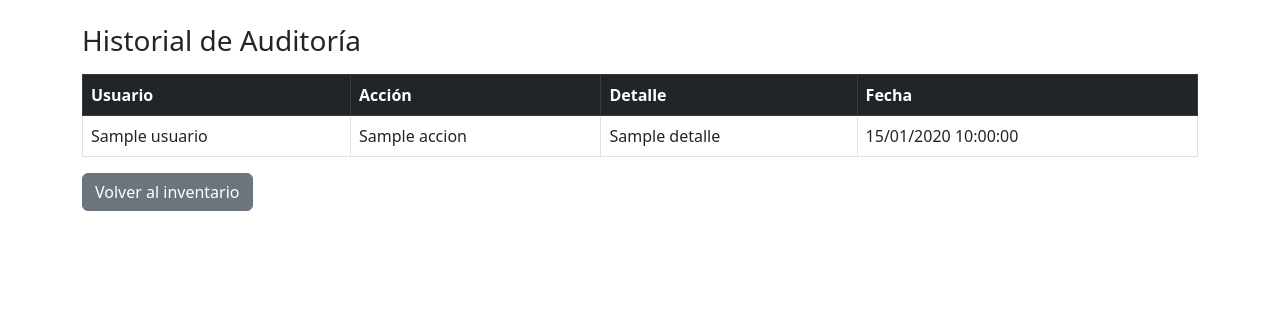
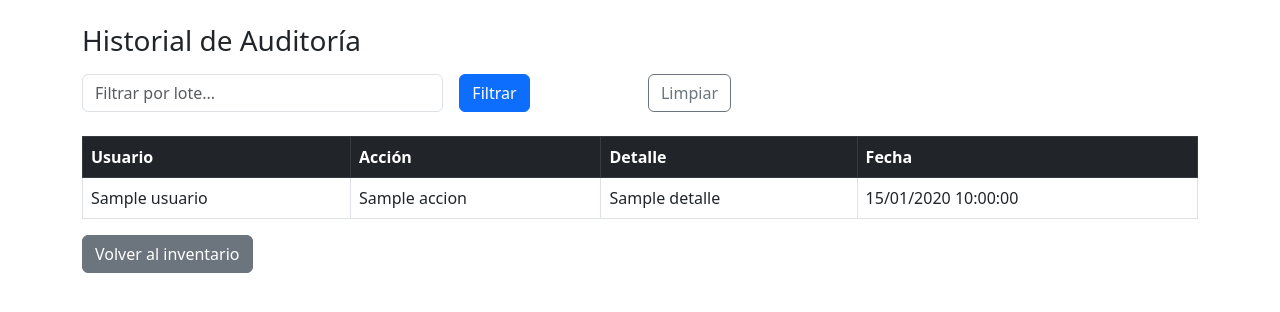
Before and after one commit to jim29-icu/app2, a Flask app: page /auditoria in a window 1280 px wide. Shown: the top 312 px of the page. Run offline with Flask 3, Linux system fonts and the light colour scheme; the visitor is signed in with stand-in values (Sample User, id 1); a database or web service that is not in the repository returns one stand-in record (values such as "Sample title").

Commit message:
Add feature Audit
Adding filter in audit section

```diff
--- a/app.py
+++ b/app.py
@@ -43,8 +43,15 @@ def ver_auditoria():
     if 'usuario' not in session:
         return redirect('/')
 
-    eventos = db.auditoria.find().sort("fecha", -1)  # orden descendente
+    filtro_lote = request.args.get('lote', '').strip()
+
+    query = {}
+    if filtro_lote:
+        query['detalle'] = {'$regex': filtro_lote, '$options': 'i'}  # búsqueda parcial, insensible a mayúsculas
+
+    eventos = db.auditoria.find(query).sort("fecha", -1)
     return render_template('auditoria.html', eventos=eventos)
+
 
 
 # ------------------------------
--- a/templates/auditoria.html
+++ b/templates/auditoria.html
@@ -1,4 +1,3 @@
-
 <!DOCTYPE html>
 <html>
 <head>
@@ -8,6 +7,21 @@
 <body>
   <div class="container mt-4">
     <h3 class="mb-3">Historial de Auditoría</h3>
+
+    <!-- Filtro por lote -->
+   <form method="GET" action="{{ url_for('ver_auditoria') }}" class="row g-3 mb-4">
+  <div class="col-md-4">
+    <input type="text" name="lote" class="form-control" placeholder="Filtrar por lote..." value="{{ request.args.get('lote', '') }}">
+  </div>
+  <div class="col-md-2">
+    <button type="submit" class="btn btn-primary">Filtrar</button>
+  </div>
+  <div class="col-md-2">
+    <a href="{{ url_for('ver_auditoria') }}" class="btn btn-outline-secondary">Limpiar</a>
+  </div>
+</form>
+
+
     <table class="table table-bordered table-hover">
       <thead class="table-dark">
         <tr>
@@ -28,6 +42,7 @@
         {% endfor %}
       </tbody>
     </table>
+
     <a href="{{ url_for('inventario') }}" class="btn btn-secondary">Volver al inventario</a>
   </div>
 </body>
```
